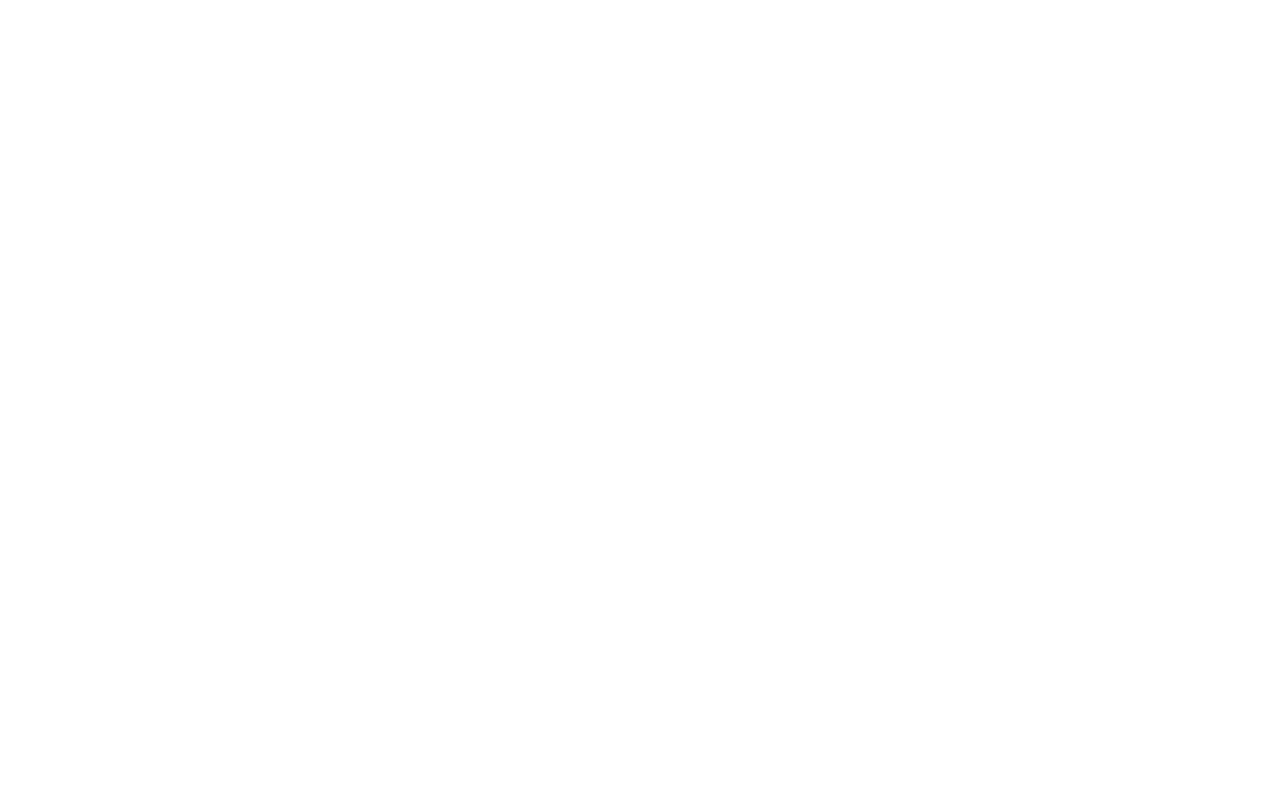
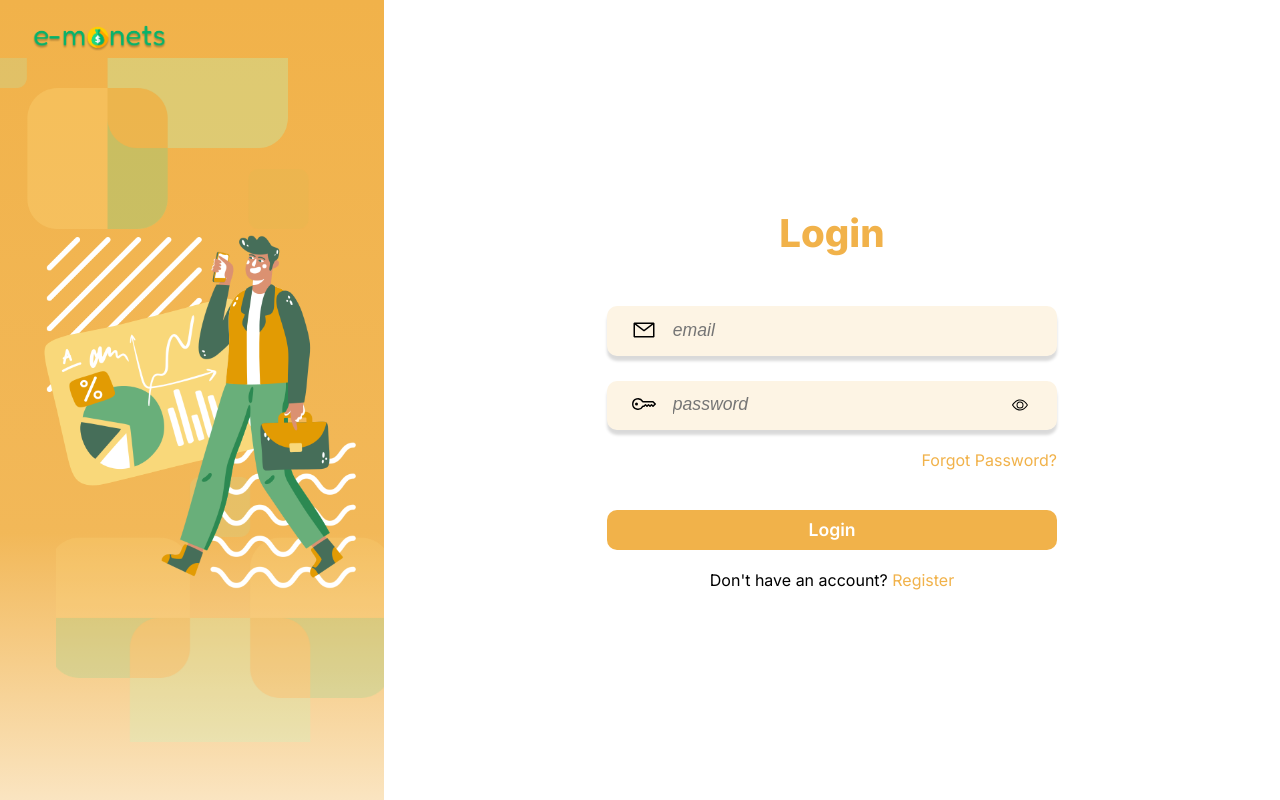
Before and after one commit to abyantahta/eMonets, a React (Create React App) app in the folder frontend/: page /login in a window 1280 px wide. Before the commit this address had no page. Built offline with nearby package versions, Linux system fonts and the light colour scheme.

Commit message:
new pages

```diff
--- a/frontend/src/App.js
+++ b/frontend/src/App.js
@@ -3,12 +3,18 @@
 import {BrowserRouter, Route,Routes} from 'react-router-dom'
 import Landing from './pages/Landing'
 import Register from './pages/Register'
+import ForgotPassword from './pages/ForgotPassword'
+import CreateNewPassword from './pages/CreateNewPassword'
+import Login from './pages/Login'
 
 function App() {
   return (
     <Routes>
       <Route path='/' element={<Landing />}></Route>
       <Route path='/register' element={<Register />}></Route>
+      <Route path='/login' element={<Login />}></Route>
+      <Route path='/forgotpassword' element={<ForgotPassword />}></Route>
+      <Route path='/createnewpassword' element={<CreateNewPassword />}></Route>
     </Routes>
   );
 }
--- /dev/null
+++ b/frontend/src/pages/CreateNewPassword.js
@@ -0,0 +1,77 @@
+import React from 'react'
+import "../styles/style.scss"
+import createPassword from '../images/createpassword.png'
+import logo from '../images/logo.png'
+import {BsPerson} from 'react-icons/bs'
+import {VscMail} from 'react-icons/vsc'
+import {BsKey} from 'react-icons/bs'
+import {BsEye} from 'react-icons/bs'
+import {BsEyeSlash} from 'react-icons/bs'
+import {useState} from 'react'
+
+function CreateNewPassword() {
+    const [passwordType, setPasswordType] = useState("password");
+    const [passwordInput, setPasswordInput] = useState("");
+    const handlePasswordChange =(e)=>{
+        setPasswordInput(e.target.value);
+        console.log(e.target.value)
+    }
+    const togglePassword =()=>{
+      if(passwordType==="password")
+      {
+       setPasswordType("text")
+       return;
+      }
+      setPasswordType("password")
+    }
+
+      const [confirmPasswordType, setConfirmPasswordType] = useState("password");
+    const [confirmPasswordInput, setConfirmPasswordInput] = useState("");
+    const handleConfirmPasswordChange =(e)=>{
+        setConfirmPasswordInput(e.target.value);
+        console.log(e.target.value)
+    }
+    const toggleConfirmPassword =()=>{
+      if(confirmPasswordType==="password")
+      {
+       setConfirmPasswordType("text")
+       return;
+      }
+      setConfirmPasswordType("password")
+    }
+
+  return (
+    <div className="form">
+      <div className="left">
+        <img src={createPassword} alt="" />
+        <div className="logo">
+          <img src={logo} alt="" />
+        </div>
+      </div>
+      <div className="right">
+        <div className="contentContainer">
+          <form action="">
+          <h1 className="formTitle">Create New Password</h1>
+            <div className="input">
+              <i><BsKey/></i>
+              <input type={passwordType} onChange={handlePasswordChange} name='password' placeholder='password' value={passwordInput}/>
+              <div className="showPassword" onClick={togglePassword}>
+                {passwordType==="password"? <BsEye/> : <BsEyeSlash/> }
+              </div>
+            </div>
+            <div className="input">
+              <i><BsKey/></i>
+              <input type={confirmPasswordType} onChange={handleConfirmPasswordChange} name='password' placeholder='confirm password' value={confirmPasswordInput}/>
+              <div className="showPassword" onClick={toggleConfirmPassword}>
+                {confirmPasswordType==="password"? <BsEye/> : <BsEyeSlash/> }
+              </div>
+            </div>
+            <button type="submit">Reset</button>
+          </form>
+        </div>
+      </div>
+    </div>
+  )
+}
+
+export default CreateNewPassword
--- /dev/null
+++ b/frontend/src/pages/ForgotPassword.js
@@ -0,0 +1,37 @@
+import React from 'react'
+import "../styles/style.scss"
+import forgotPassword from '../images/forgotpassword.png'
+import logo from '../images/logo.png'
+import {BsPerson} from 'react-icons/bs'
+import {VscMail} from 'react-icons/vsc'
+import {BsKey} from 'react-icons/bs'
+import {BsEye} from 'react-icons/bs'
+import {BsEyeSlash} from 'react-icons/bs'
+import {useState} from 'react'
+
+function ForgotPassword() {
+  return (
+    <div className="form">
+      <div className="left">
+        <img src={forgotPassword} alt="" />
+        <div className="logo">
+          <img src={logo} alt="" />
+        </div>
+      </div>
+      <div className="right">
+        <div className="contentContainer">
+          <form action="">
+          <h1 className="formTitle">Forgot Password?</h1>
+            <div className="input">
+              <i><VscMail/></i>
+              <input type="email" name='email' placeholder='email'/>
+            </div>
+            <button type="submit">Send Instruction</button>
+          </form>
+        </div>
+      </div>
+    </div>
+  )
+}
+
+export default ForgotPassword
--- /dev/null
+++ b/frontend/src/pages/Login.js
@@ -0,0 +1,76 @@
+import React from 'react'
+import "../styles/style.scss"
+import loginHero from '../images/loginHero.png'
+import logo from '../images/logo.png'
+import {BsPerson} from 'react-icons/bs'
+import {VscMail} from 'react-icons/vsc'
+import {BsKey} from 'react-icons/bs'
+import {BsEye} from 'react-icons/bs'
+import {BsEyeSlash} from 'react-icons/bs'
+import {useState} from 'react'
+
+function Login() {
+    const [passwordType, setPasswordType] = useState("password");
+    const [passwordInput, setPasswordInput] = useState("");
+    const handlePasswordChange =(e)=>{
+        setPasswordInput(e.target.value);
+        console.log(e.target.value)
+    }
+    const togglePassword =()=>{
+      if(passwordType==="password")
+      {
+       setPasswordType("text")
+       return;
+      }
+      setPasswordType("password")
+    }
+
+      const [confirmPasswordType, setConfirmPasswordType] = useState("password");
+    const [confirmPasswordInput, setConfirmPasswordInput] = useState("");
+    const handleConfirmPasswordChange =(e)=>{
+        setConfirmPasswordInput(e.target.value);
+        console.log(e.target.value)
+    }
+    const toggleConfirmPassword =()=>{
+      if(confirmPasswordType==="password")
+      {
+       setConfirmPasswordType("text")
+       return;
+      }
+      setConfirmPasswordType("password")
+    }
+
+  return (
+    <div className="form">
+      <div className="left">
+        <img src={loginHero} alt="" />
+        <div className="logo">
+          <img src={logo} alt="" />
+        </div>
+      </div>
+      <div className="right">
+        <div className="contentContainer">
+          <form action="">
+          <h1 className="formTitle">Login</h1>
+            <div className="input">
+              <i><VscMail/></i>
+              <input type="email" name='email' placeholder='email'/>
+            </div>
+            <div className="input">
+              <i><BsKey/></i>
+              <input type={passwordType} onChange={handlePasswordChange} name='password' placeholder='password' value={passwordInput}/>
+              <div className="showPassword" onClick={togglePassword}>
+                {passwordType==="password"? <BsEye/> : <BsEyeSlash/> }
+              </div>
+            </div>
+          <h3 className='forget'>Forgot Password?</h3>
+            <button type="submit">Login</button>
+          </form>
+          <h3>Don't have an account? <span><a href="">Register</a></span></h3>
+        </div>
+      </div>
+    </div>
+  )
+}
+
+export default Login
--- a/frontend/src/styles/_register.scss
+++ b/frontend/src/styles/_register.scss
@@ -92,6 +92,11 @@
                 color: white;
                 font-weight: 600;
                 font-size: 1.1rem;
+                cursor: pointer;
+            }
+            .forget{
+                color: $oren;
+                text-align: end;
             }
             h3{
                 font-family: 'Inter', sans-serif;
```
Also changed, not shown: frontend/src/images/createpassword.png (added), frontend/src/images/forgotpassword.png (added).
